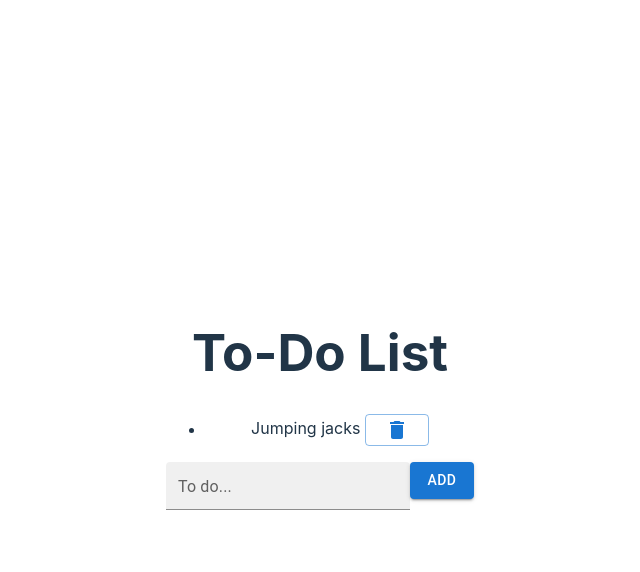
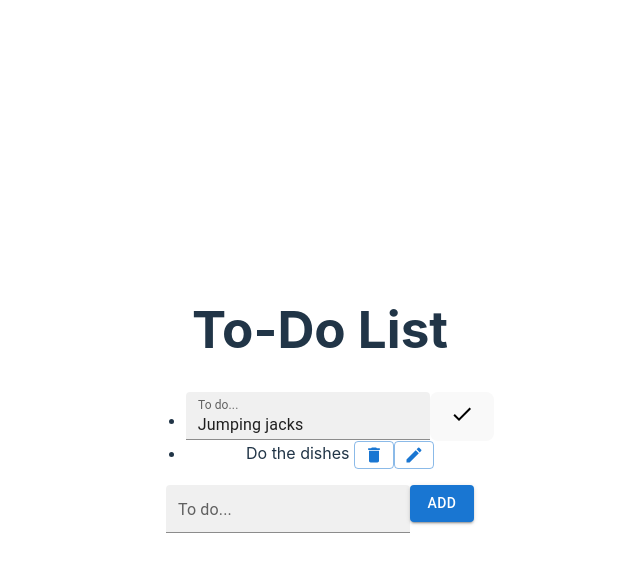
Before and after one commit to abelinsenmayer/rememberall, a React (Vite) app in the folder rememberall/: page / in a window 1280 px wide. Both pictures are taken after a click on the button 714 px from the left and 446 px from the top of the page. Shown: the top 572 px of the page, without its empty margins (320-960 px from the left). Built offline with nearby package versions, Linux system fonts and the light colour scheme.

Commit message:
Added the ability to edit todo list items

```diff
--- a/rememberall/src/todolist/CreateItemForm.jsx
+++ b/rememberall/src/todolist/CreateItemForm.jsx
@@ -2,7 +2,6 @@ import { TextField } from "@mui/material"
 import { Button } from "@mui/material"
 import { useState } from "react"
 import { ToDo } from "./ToDoListItem"
-import { Formik } from 'formik'
 
 export default function CreateItemForm({ addItem }) {
     const [itemText, setItemText] = useState("")
--- /dev/null
+++ b/rememberall/src/todolist/ItemEditForm.jsx
@@ -0,0 +1,29 @@
+import { Button } from "@mui/base"
+import { useState } from "react"
+import CheckIcon from '@mui/icons-material/Check';
+import { TextField } from "@mui/material";
+
+export default function ItemEditForm({ doEdit, initValue, placeholder = "" }) {
+    const [text, setText] = useState(initValue)
+
+    const submitHandler = (evt) => {
+        evt.preventDefault()
+        doEdit(text)
+    }
+
+    return (
+        <form onSubmit={submitHandler}>
+            <TextField
+                id="text"
+                label={placeholder}
+                variant="filled"
+                size="small"
+                value={text}
+                onChange={(evt) => setText(evt.target.value)}
+            />
+            <Button variant="contained" onClick={submitHandler}>
+                <CheckIcon />
+            </Button>
+        </form>
+    )
+}
--- a/rememberall/src/todolist/ToDoList.jsx
+++ b/rememberall/src/todolist/ToDoList.jsx
@@ -13,6 +13,9 @@ export default function ToDoList({ initItems }) {
     const remove = (item) => {
         setItems(items.filter((i) => i != item))
     }
+    const updateText = (item, text) => {
+        setItems(items.map((i) => i == item ? new ToDo(text, item.done) : i))
+    }
 
     return (
         <>
@@ -24,6 +27,7 @@ export default function ToDoList({ initItems }) {
                         todo={item}
                         toggleDone={toggleDone}
                         remove={remove}
+                        updateItem={updateText}
                     />
                 )}
             </ul>
--- /dev/null
+++ b/rememberall/src/todolist/ToDoListItem.css
@@ -0,0 +1,3 @@
+.ToDoListItem button {
+    min-width: 0em;
+}
--- a/rememberall/src/todolist/ToDoListItem.jsx
+++ b/rememberall/src/todolist/ToDoListItem.jsx
@@ -1,19 +1,45 @@
 import { v4 as uuid } from 'uuid'
 import { Button } from '@mui/material'
 import DeleteIcon from '@mui/icons-material/Delete';
+import EditIcon from '@mui/icons-material/Edit';
+import './ToDoListItem.css'
+import ItemEditForm from './ItemEditForm';
+import { useState } from 'react';
 
-function ToDoListItem({ todo, toggleDone: toggleDone, remove }) {
+function ToDoListItem({ todo, toggleDone: toggleDone, remove, updateItem: updateItem }) {
+    const [isEditing, setIsEditing] = useState(false)
+    const updateText = (text) => {
+        updateItem(todo, text)
+    }
+
     const style = todo.done ? { textDecoration: "line-through" } : {}
     return (
-        <li>
+        <li className='ToDoListItem'>
+            {/* Display the regular view if we are not currenly editing the item */}
+            {!isEditing && (
+                <>
                     <span onClick={() => toggleDone(todo)} style={style}>{todo.text} </span>
                     <Button
                         onClick={() => remove(todo)}
                         variant="outlined"
                         size="small"
                     >
-                <DeleteIcon />
+                        <DeleteIcon fontSize='small' />
                     </Button>
+                    <Button
+                        onClick={() => setIsEditing(true)}
+                        variant="outlined"
+                        size="small"
+                    >
+                        <EditIcon fontSize='small' />
+                    </Button>
+                </>
+            )}
+
+            {/* Display edit menu if we are currently editing the item */}
+            {isEditing && (
+                <ItemEditForm initValue={todo.text} doEdit={updateText} placeholder="To do..." />
+            )}
         </li>
     )
 }
```
Lines whose indentation alone changed are shown as unchanged.
